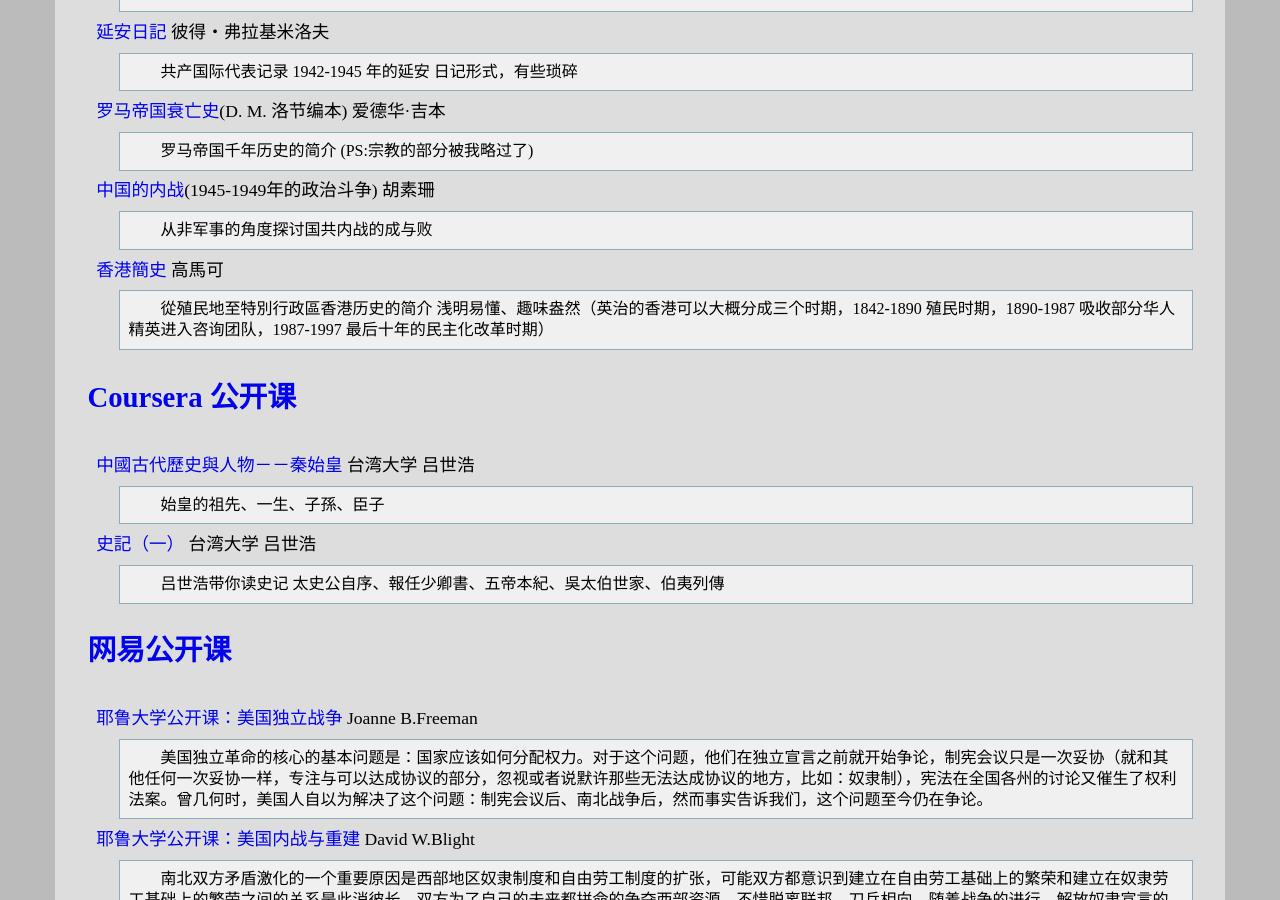
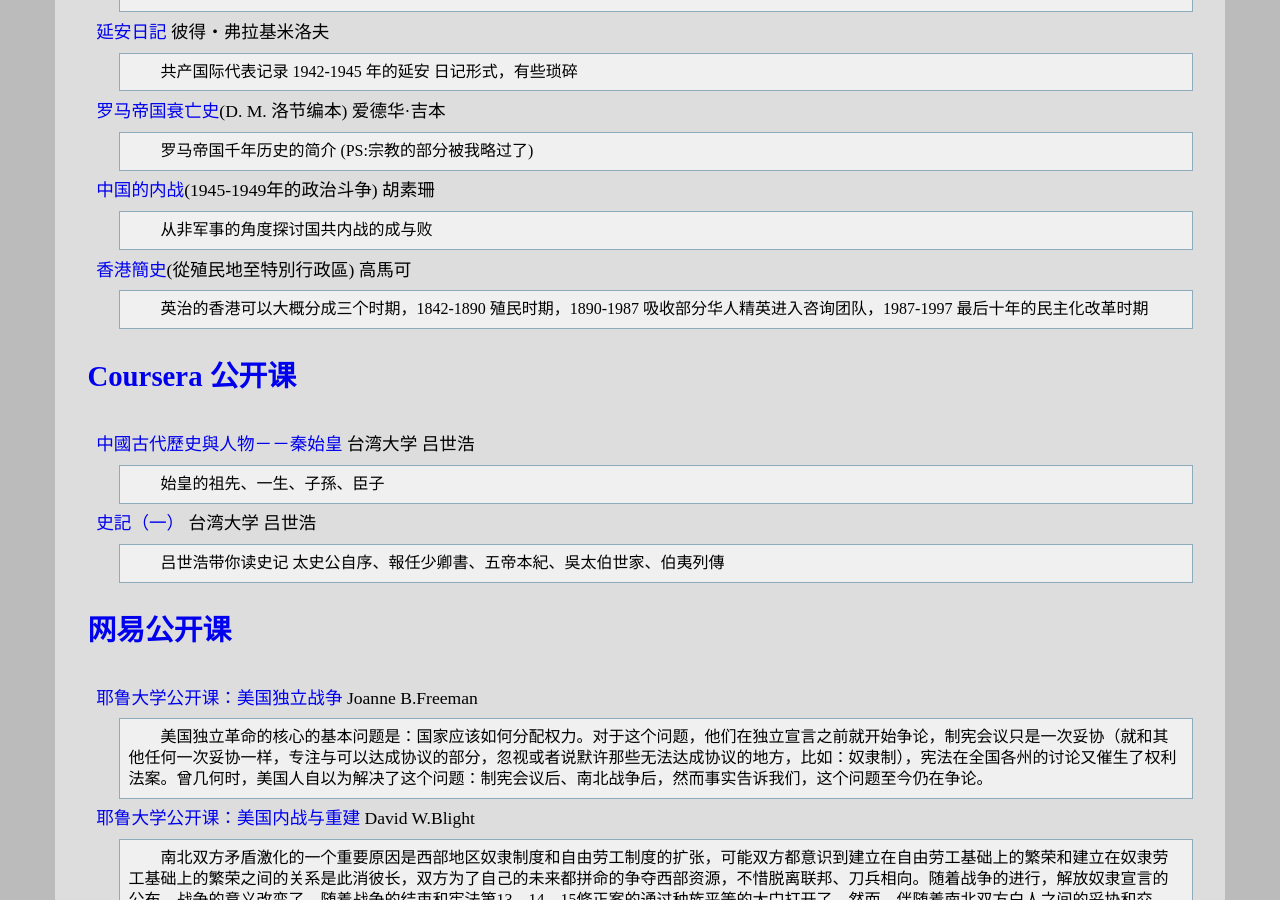
Before and after one commit to leiqin/leiqin.github.io, a Jekyll site: the page built from shoucang/history.markdown, in a window 1280 px wide and 900 px high, scrolled down 1511 px. Built offline with Jekyll 4.4.1, drawn with Linux system fonts in a browser that asks for light colours; comment, search, counter and statistics services are not loaded.

Commit message:
_ 小修改

```diff
--- a/shoucang/history.markdown
+++ b/shoucang/history.markdown
@@ -58,8 +58,8 @@ title: 以史为镜
 [中国的内战](http://book.douban.com/subject/25904820/)(1945-1949年的政治斗争) 胡素珊
 :	从非军事的角度探讨国共内战的成与败
 
-[香港簡史](http://book.douban.com/subject/24855510/) 高馬可
-:	從殖民地至特別行政區香港历史的简介 浅明易懂、趣味盎然（英治的香港可以大概分成三个时期，1842-1890 殖民时期，1890-1987 吸收部分华人精英进入咨询团队，1987-1997 最后十年的民主化改革时期）
+[香港簡史](http://book.douban.com/subject/24855510/)(從殖民地至特別行政區) 高馬可
+:	英治的香港可以大概分成三个时期，1842-1890 殖民时期，1890-1987 吸收部分华人精英进入咨询团队，1987-1997 最后十年的民主化改革时期
 
 ### [Coursera 公开课](https://www.coursera.org/)
 
```
